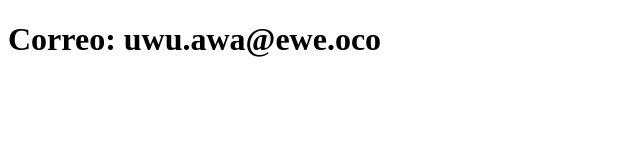
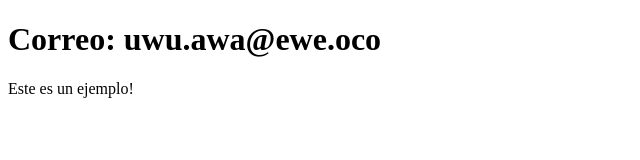
Before and after one commit to Sozzzaaa/sistema-registro, a plain HTML site: page contancto.html in a window 1280 px wide. Shown: the whole page, without its empty margins (0-640 px from the left). Drawn offline with Linux system fonts and the light colour scheme.

Commit message:
Agregamos una linea de stexo al cotnacto.mxl

```diff
--- a/contancto.html
+++ b/contancto.html
@@ -7,5 +7,6 @@
 </head>
 <body>
   <h1>Correo: uwu.awa@ewe.oco</h1>
+  <p>Este es un ejemplo!</p>
 </body>
 </html>
```
